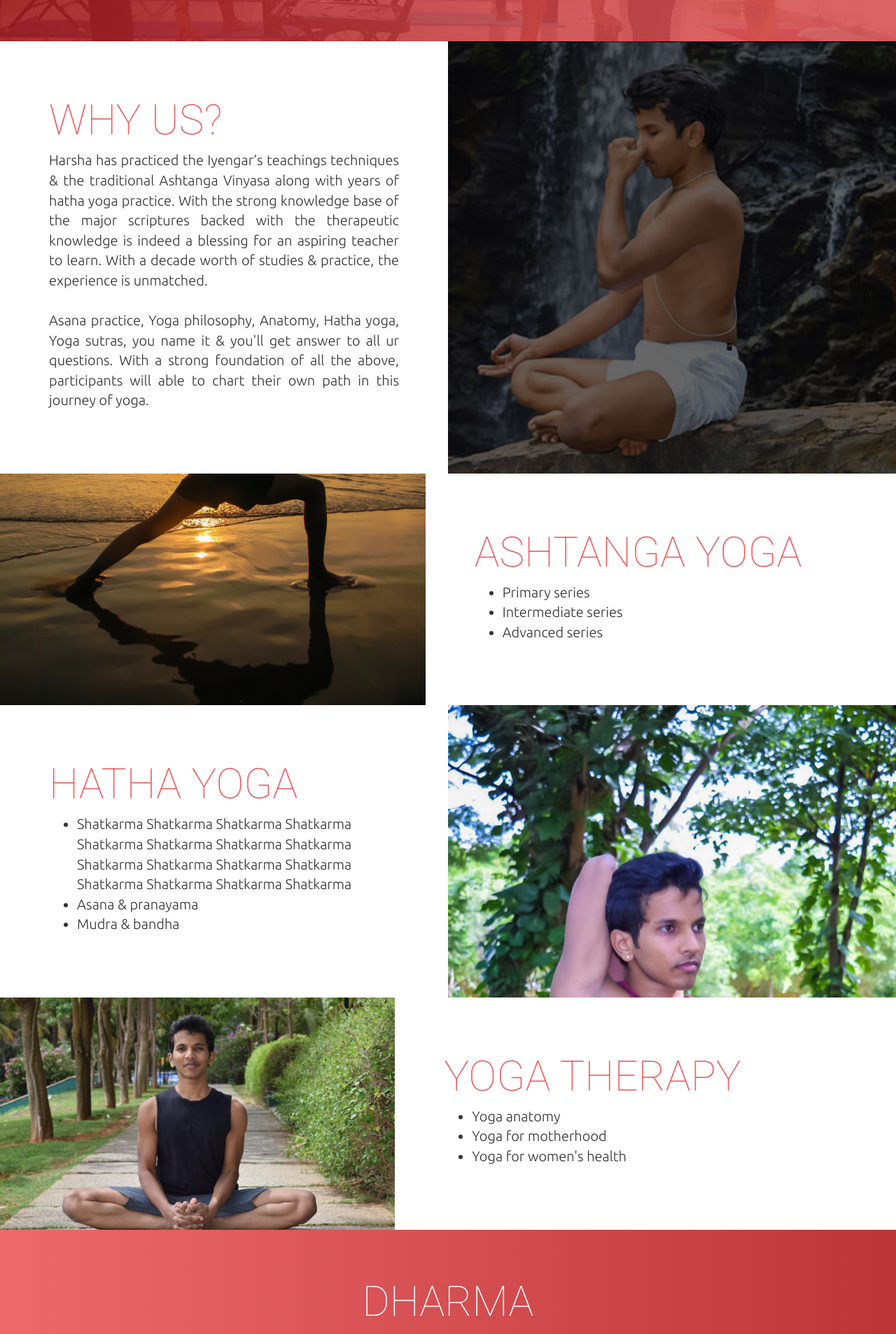
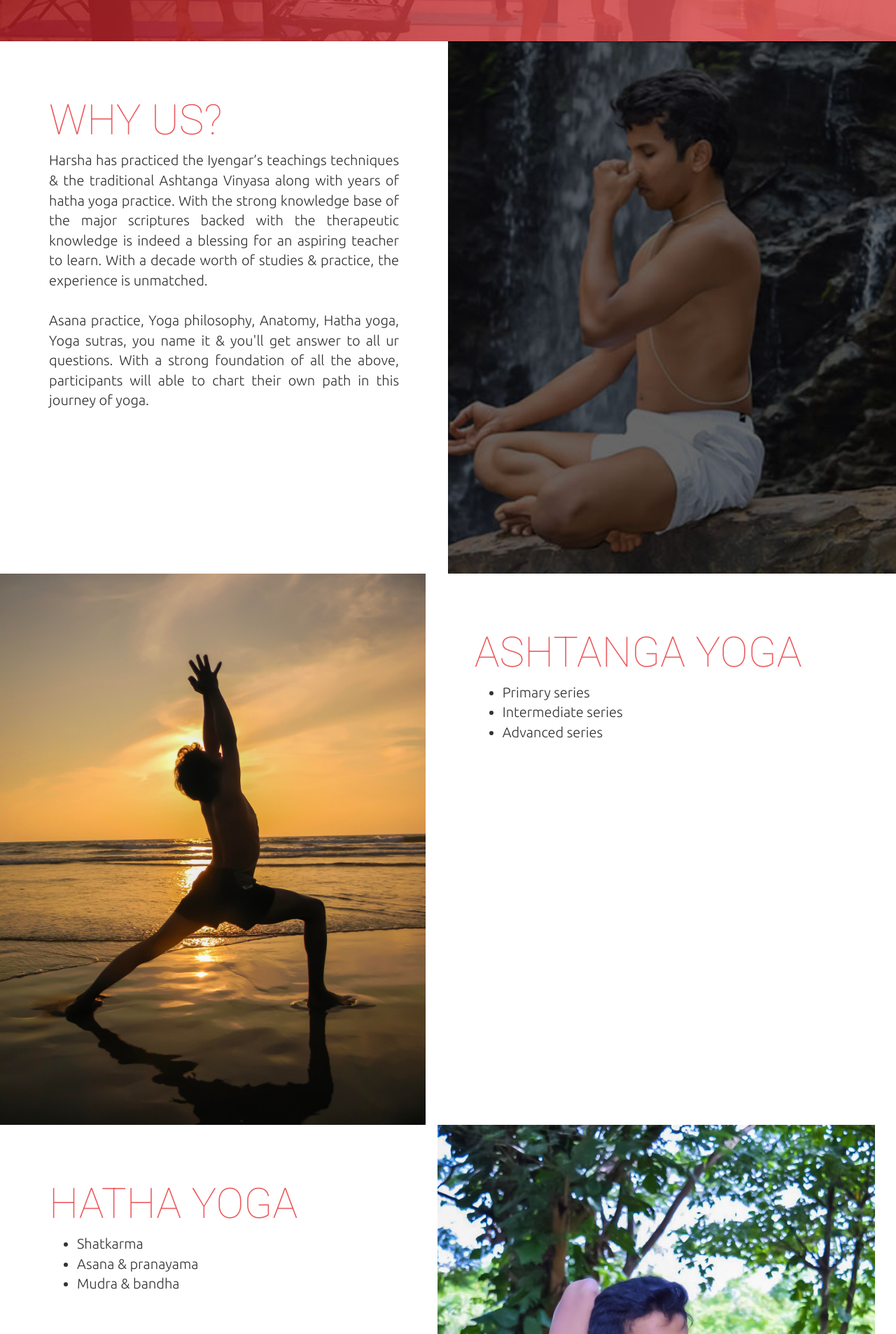
Before and after one commit to keshavsin/harshayoga, a PHP site: page /testing/ in a window 1280 px wide. Shown: the part 1920-3827 px from the top of the page at 70% size. Run offline with PHP 8.4, Linux system fonts and the light colour scheme.

Commit message:
Fixed issues with distortion in home page

```diff
--- a/index.php
+++ b/index.php
@@ -4,7 +4,7 @@ include 'common/header.php';
 ?>
    <section>
       <div id="myCarousel" class="carousel slide main_slider" data-ride="carousel">
-  <div class="carousel-inner " role="listbox">
+        <div  class="carousel-inner " role="listbox">
             <div class="item active">
               <img src="assets/images/main-slider/slide1.jpg" alt="">
             </div>
@@ -60,6 +60,9 @@ Along with the above, the students will get to experience the best teachings.
 </p>
         </div>
   </section>
+
+
+
 <section class="container-fluid">
       <div class="row table_container">
 
@@ -69,17 +72,19 @@ Along with the above, the students will get to experience the best teachings.
             <br/><br/>
             Asana practice, Yoga philosophy, Anatomy, Hatha yoga, Yoga sutras, you name it &amp; you'll get answer to all ur questions. With a strong foundation of all the above, participants will able to chart their own path in this journey of yoga.
             </p>
+            <br><br><br><br><br>
         </div>
         <div class="col-sm-6 table_cell bg_container1">
 
         </div>
       </div>
 </section>
-  <section>
-    <div class="container-fluid">
+
+
+
+<section class="container-fluid">
   <div class="row table_container">
-      <div class="col-sm-6 table_cell bg_container2">
-
+    <div class="col-sm-6 table_cell  bg_container2">
     </div>
     <div class="col-sm-6 table_cell cell1">
           <h2 class="heading1 colr_h">Ashtanga Yoga</h2>
@@ -88,26 +93,26 @@ Asana practice, Yoga philosophy, Anatomy, Hatha yoga, Yoga sutras, you name it &
                 <li>Intermediate series</li>
                 <li>Advanced series</li>
               </ul></p>
+        <br><br><br><br><br><br><br><br><br><br><br><br><br><br><br><br>
     </div>
+</section>
+
+<section class="container-fluid">
+    <div class="col-sm-12 row table_container">
+      <div class="col-sm-6 table_cell cell1">
+        	<h2 class="heading1 colr_h">Hatha Yoga</h2>
+        			<ul>
+          			<li>Shatkarma </li>
+          			<li>Asana & pranayama</li>
+          			<li>Mudra & bandha</li>
+        			</ul>
+              <br><br><br><br><br><br><br><br><br><br><br><br><br><br><br><br><br><br><br><br><br><br><br>
+      </div>
+      <div class="col-sm-6 table_cell bg_container3">
       </div>
     </div>
   </section>
-  <section class="container-fluid">
-      <div class="row table_container">
 
-        <div class="col-sm-6 table_cell cell1">
-        	<h2 class="heading1 colr_h">Hatha Yoga</h2>
-			<ul>
-			<li>Shatkarma Shatkarma Shatkarma Shatkarma Shatkarma Shatkarma Shatkarma Shatkarma Shatkarma Shatkarma Shatkarma Shatkarma Shatkarma Shatkarma Shatkarma Shatkarma </li>
-			<li>Asana & pranayama</li>
-			<li>Mudra & bandha</li>
-			</ul>
-        </div>
-        <div class="col-sm-6 table_cell bg_container3">
-
-        </div>
-      </div>
-  </section>
   <section>
     <div class="container-fluid">
       <div class="row table_container">
@@ -121,10 +126,12 @@ Asana practice, Yoga philosophy, Anatomy, Hatha yoga, Yoga sutras, you name it &
           			<li>Yoga for motherhood</li>
           			<li>Yoga for women's health</li>
       			</ul></p>
+            <br><br><br><br><br><br><br><br><br><br><br><br><br><br><br>
         </div>
       </div>
     </div>
   </section>
+
   <section class="gradiant_bg">
   	<div class="innr_container">
     	<h2 class="heading1 cntr_h">DHARMA</h2>
```
Lines whose indentation alone changed are shown as unchanged.
